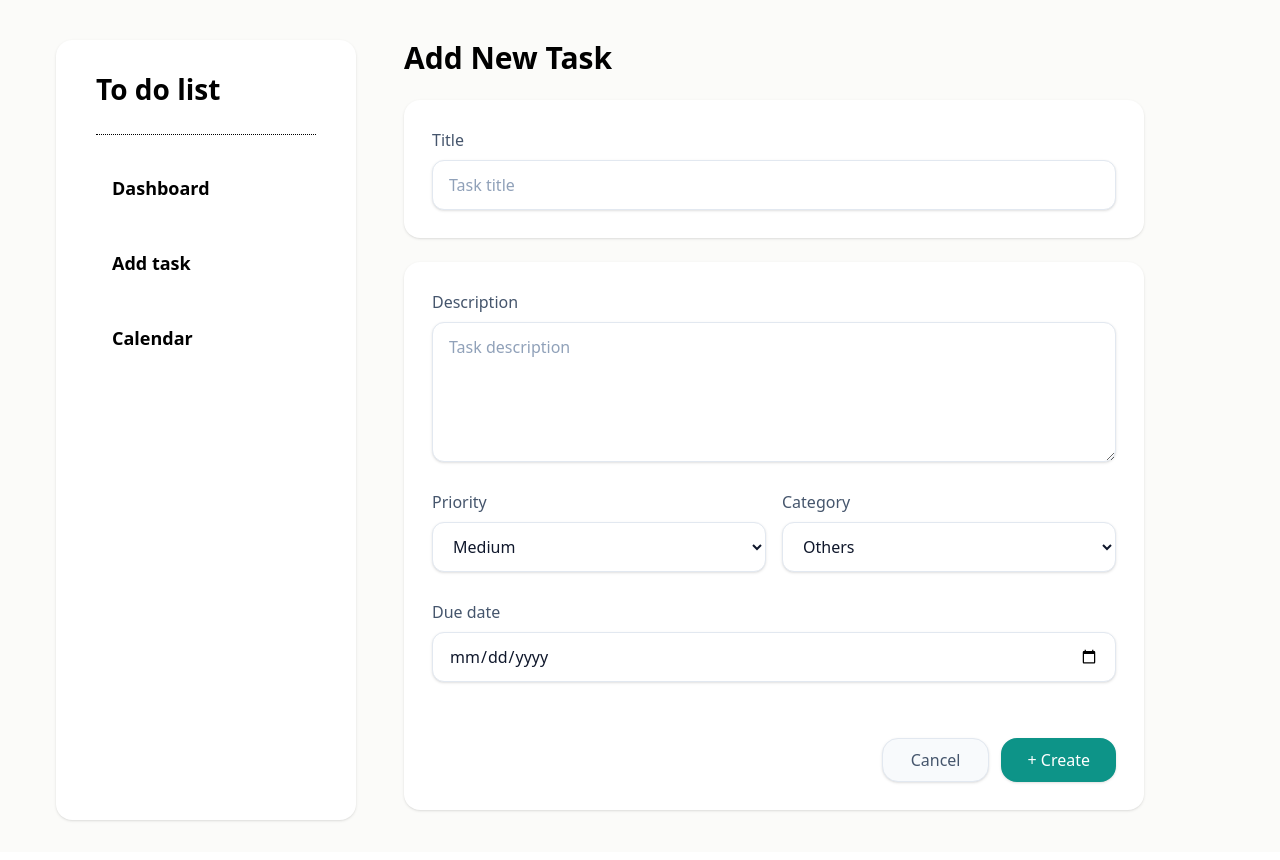
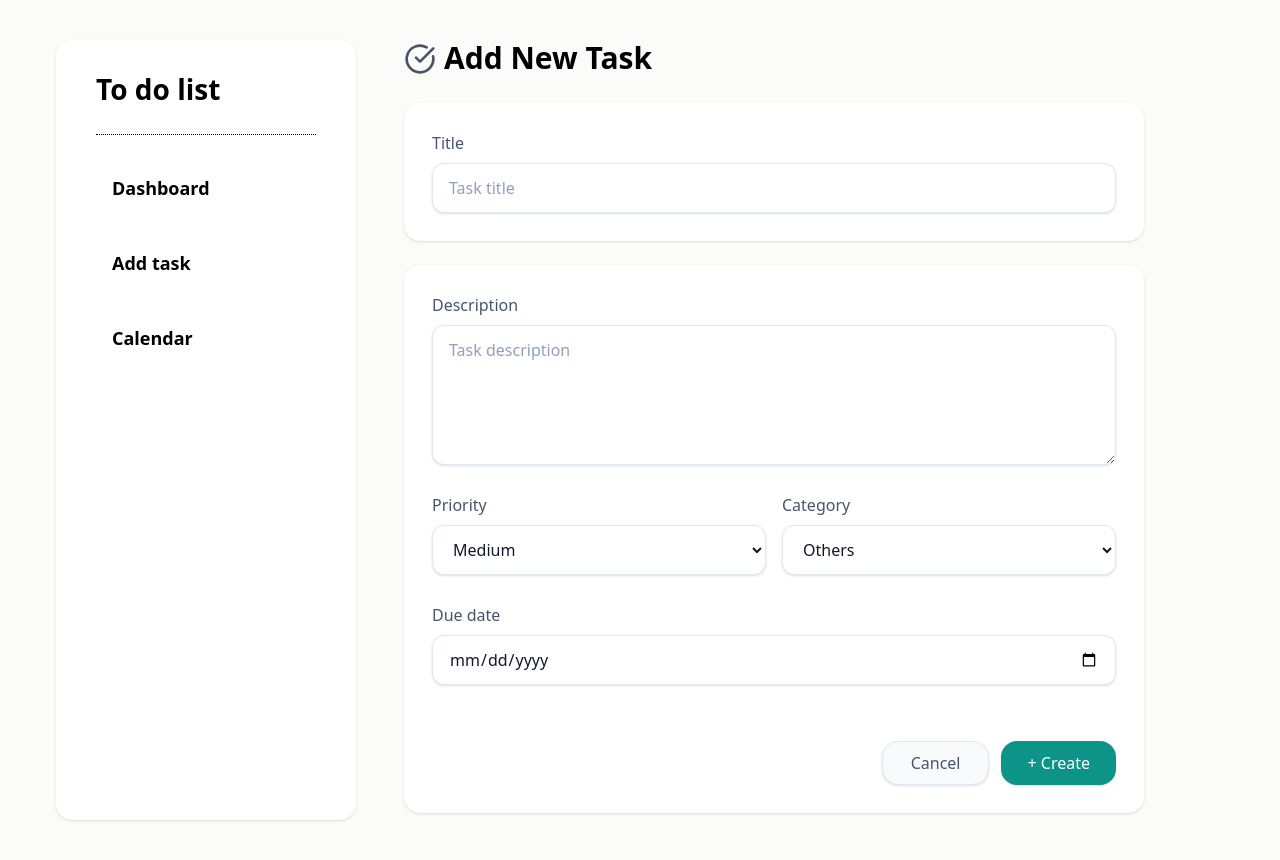
Before and after one commit to PisethKeng/TodoApp-Frontend-ProjectCSCI221, a React (Vite) app: page /addtask in a window 1280 px wide. Shown: the top 860 px of the page. Built offline with nearby package versions, Linux system fonts and the light colour scheme.

Commit message:
Added logo + task deletion in calendar rendering

```diff
--- a/src/App.jsx
+++ b/src/App.jsx
@@ -3,7 +3,7 @@ import { Routes, Route, Link } from 'react-router'
 import Home from './pages/Home'
 import AddTask from './pages/AddTask'
 import Calendar from './pages/Calendar'
-import Dashboard from './pages/Dashboard'
+import Dashboard from './components/dashboard'
 import EditTask from './pages/EditTask'
 import { TaskProvider } from './context/TaskProvider'
 
--- a/src/pages/dashboard.jsx
+++ b/src/components/dashboard.jsx
@@ -1,5 +1,6 @@
 import { Trash2, SquarePen, CalendarDays, CircleCheckBig, Circle } from "lucide-react";
 import { useNavigate } from "react-router";
+
 
 export default function Dashboard({ tasks, removeTask, toggleTaskCompleted }) {
   const navigate = useNavigate();
--- a/src/pages/AddTask.jsx
+++ b/src/pages/AddTask.jsx
@@ -1,7 +1,7 @@
 import Sidebar from "../components/SideBar";
 import TaskCreation from "../components/TaskCreation";
 import { useTasks } from "../context/TaskProvider";
-
+import { CircleCheckBig } from "lucide-react";
 export default function AddTask() {
   const { addTask } = useTasks();
 
@@ -9,8 +9,9 @@ export default function AddTask() {
     <div className="min-h-screen flex justify-start items-start bg-[#FBFBF9]">
       <div className="w-full max-w-[90%] p-8 ml-6 mt-2 gap-12 flex">
         <Sidebar/>
-        <div className="flex-1">
-          <h1 className="text-3xl font-semibold mb-6">Add New Task</h1>
+        <div className="flex-1 text-3xl font-semibold mb-6">
+          <CircleCheckBig className="inline w-8 h-8 mr-2 text-gray-600 mb-1" />
+          Add New Task
           <TaskCreation onCreate={addTask} />
         </div>
       </div>
--- a/src/pages/Calendar.jsx
+++ b/src/pages/Calendar.jsx
@@ -2,6 +2,7 @@ import React, { useState } from "react";
 import { ChevronLeft, ChevronRight } from "lucide-react";
 import SideBar from "../components/SideBar";
 import { useTasks } from "../context/TaskProvider";
+
 
 export default function Calendar() {
     const { tasks } = useTasks();
@@ -100,7 +101,8 @@ export default function Calendar() {
                         {daysArray.map((dateObj, idx) => {
                             const dateString = `${dateObj.year}-${String(dateObj.month + 1).padStart(2, '0')}-${String(dateObj.day).padStart(2, '0')}`;
 
-                            const dayTasks = tasks.filter(task => task.duedate === dateString);
+                            // Filter tasks to exclude completed ones
+                            const dayTasks = tasks.filter(task => task.duedate === dateString && !task.completed);
 
                             return (
                                 <CalendarDay
--- a/src/pages/Home.jsx
+++ b/src/pages/Home.jsx
@@ -2,8 +2,8 @@ import React from 'react'
 import { useState, useEffect } from 'react'
 import SideBar from '../components/SideBar'
 import { useTasks } from "../context/TaskProvider";
-import Dashboard from './Dashboard';
-
+import Dashboard from '../components/dashboard';
+import { LayoutDashboard } from 'lucide-react';
 export default function Home() {
   const [ priorityValue, setPriorityValue ] = useState("all");
   const [ categoryValue, setCategoryValue ] = useState("all");
@@ -46,6 +46,7 @@ export default function Home() {
         <div className="flex-1">
           {/* Dashboard Text */}
           <div className="text-3xl font-semibold mb-6">
+            <LayoutDashboard className="inline w-8 h-8 mr-2 text-gray-600 mb-1" />
             Dashboard
           </div>
           {/* Priority / Filters card */}
```
